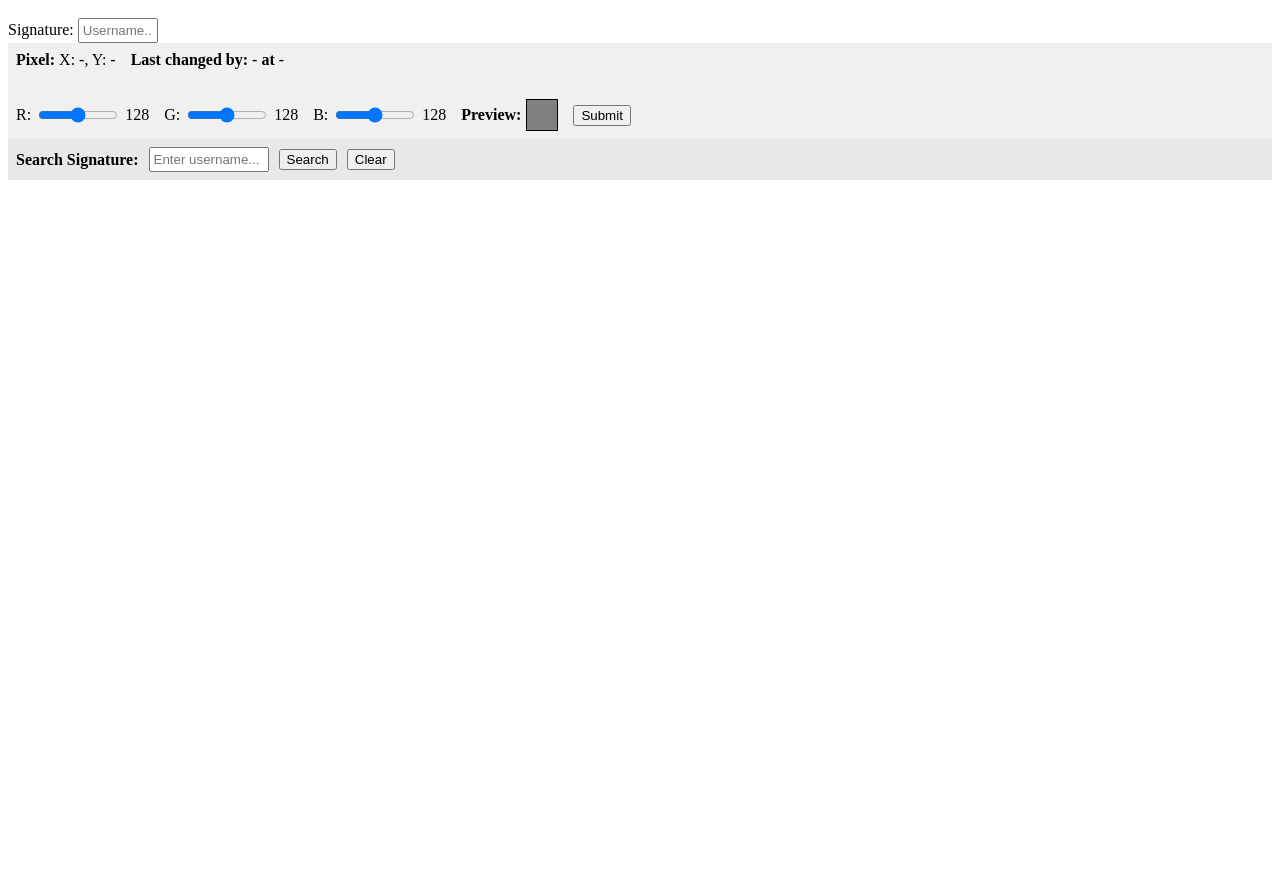
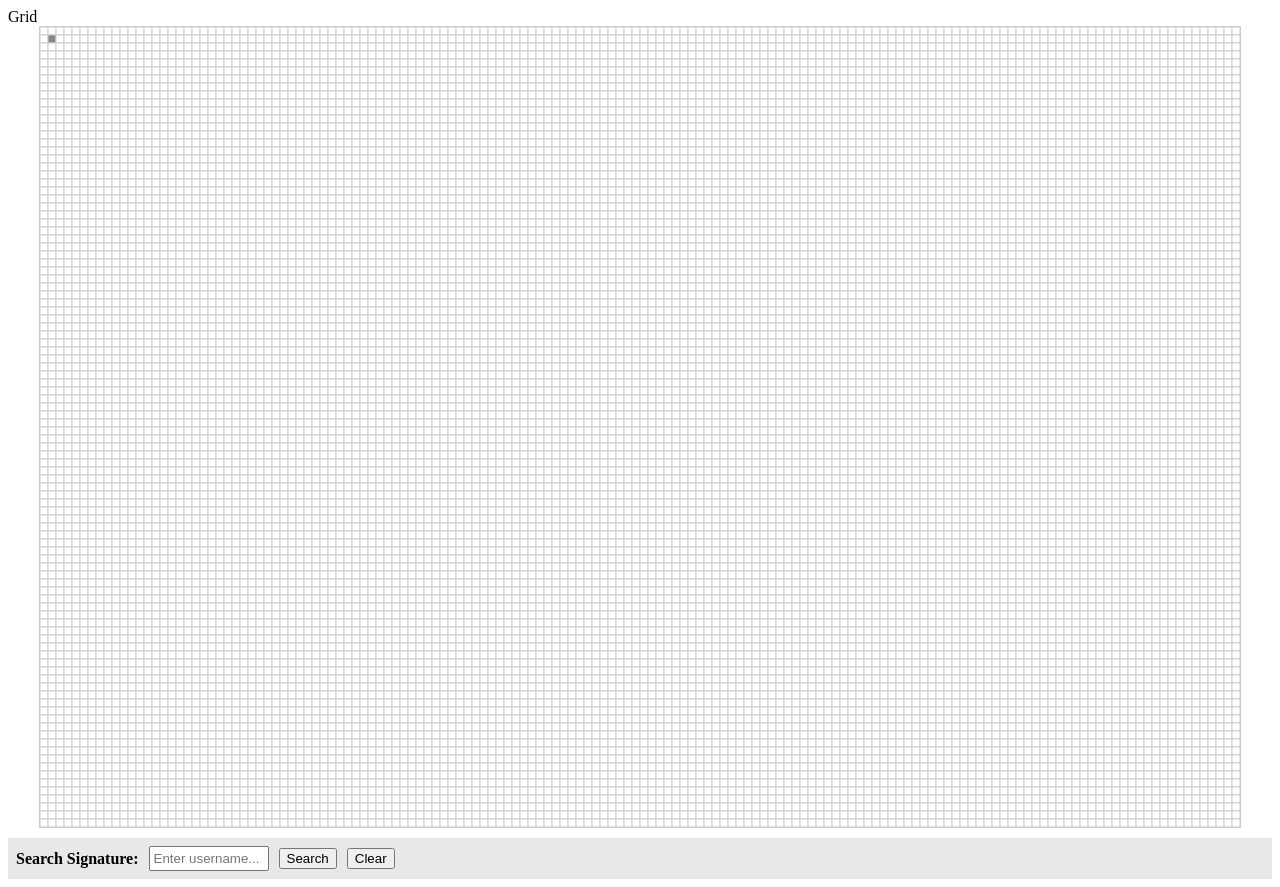
Before and after one commit to cmaul25/CSCI-4830-Individual-Project, a Django app: page / in a window 1280 px wide. Before the commit the page ends 180 px from the top, so only its background shows below. Run offline with Django 5.2, Linux system fonts and the light colour scheme; tables that the repository leaves empty hold one stand-in row (values such as "Sample post").

Commit message:
changed from table to canvas

```diff
--- a/grid_art_app/templates/grid.html
+++ b/grid_art_app/templates/grid.html
@@ -1,32 +1,14 @@
+{% block title %}Grid{% endblock %}
+
 {% block content %}
-<!-- Section 1: Grid -->
-<div style="display: flex; justify-content: center; margin-bottom: 10px; overflow: auto;">    <div id="grid-container" style="transform-origin: top left; transition: transform 0.1s;">
-        <table style="border-collapse: collapse; cursor: pointer;">
-            {% for row in grid %}
-            <tr>
-                {% for pixel in row %}
-                <td style="width:8px; height:8px; background-color:{{ pixel.color }}; border: 1px solid #ccc; box-sizing: border-box; padding: 0;"
-                    data-x="{{ pixel.x }}" data-y="{{ pixel.y }}"
-                    data-changed-by="{{ pixel.changed_by }}"
-                    data-timestamp="{{ pixel.timestamp }}"
-                    onclick="pixelClicked(this)">
-                </td>
-                {% endfor %}
-            </tr>
-            {% endfor %}
-        </table>
-    </div>
-</div>
 
-<!-- Section 2: Signature -->
-<div>
-    <label>Signature:</label>
-    <input type="text" id="signature" placeholder="Username..." style="width: 80px; padding: 3px;">
-    <span id="signature-warning" style="color: red; display: none;">Required!</span>
+<!-- Section 2: Grid -->
+<div style="display: flex; justify-content: center; margin-bottom: 10px; overflow: auto;">
+    <canvas id="grid-canvas" style="border: 1px solid #ccc; cursor: crosshair;"></canvas>
 </div>
 
 <!-- Section 3: Color Widget -->
-<div id="color-widget" style="padding: 8px; background-color: #f0f0f0; display: none; display: flex; flex-direction: row; align-items: center; gap: 15px; flex-wrap: wrap;">
+<div id="color-widget" style="padding: 8px; background-color: #f0f0f0; display: none; flex-direction: row; align-items: center; gap: 15px; flex-wrap: wrap;">
 
     <div>
         <strong>Pixel:</strong> X: <span id="pixel-x">-</span>, Y: <span id="pixel-y">-</span>
@@ -37,6 +19,12 @@
     </div>
 
     <div style="width: 100%; height: 0;"></div>
+
+    <div>
+        <label>Signature:</label>
+        <input type="text" id="signature" placeholder="Username..." style="width: 80px; padding: 3px;">
+        <span id="signature-warning" style="color: red; display: none;">Required!</span>
+    </div>
 
     <div style="display: flex; align-items: center; gap: 5px;">
         <label>R:</label>
@@ -75,19 +63,57 @@
 </div>
 
 <script>
-    function pixelClicked(td) {
-        const x = td.getAttribute('data-x');
-        const y = td.getAttribute('data-y');
-        const changedBy = td.getAttribute('data-changed-by') || 'Never changed';
-        const timestamp = td.getAttribute('data-timestamp') || '-';
+    const PIXEL_SIZE = 8;
+    const WIDTH = 150;
+    const HEIGHT = 100;
+
+    // Build pixel map from Django data
+    const pixelData = {{ pixel_data|safe }};
+    const pixelMap = {};
+    pixelData.forEach(p => {
+        pixelMap[`${p.x},${p.y}`] = p;
+    });
+
+    // Set up canvas
+    const canvas = document.getElementById('grid-canvas');
+    const ctx = canvas.getContext('2d');
+    canvas.width = WIDTH * PIXEL_SIZE;
+    canvas.height = HEIGHT * PIXEL_SIZE;
+
+    // Draw the full grid
+    function drawGrid() {
+        for (let y = 0; y < HEIGHT; y++) {
+            for (let x = 0; x < WIDTH; x++) {
+                const key = `${x},${y}`;
+                const color = pixelMap[key] ? pixelMap[key].color : '#FFFFFF';
+                ctx.fillStyle = color;
+                ctx.fillRect(x * PIXEL_SIZE, y * PIXEL_SIZE, PIXEL_SIZE, PIXEL_SIZE);
+                ctx.strokeStyle = '#ccc';
+                ctx.strokeRect(x * PIXEL_SIZE, y * PIXEL_SIZE, PIXEL_SIZE, PIXEL_SIZE);
+            }
+        }
+    }
+
+    drawGrid();
+
+    // Handle canvas click
+    canvas.addEventListener('click', function(e) {
+        const rect = canvas.getBoundingClientRect();
+        const x = Math.floor((e.clientX - rect.left) / PIXEL_SIZE);
+        const y = Math.floor((e.clientY - rect.top) / PIXEL_SIZE);
+
+        if (x < 0 || x >= WIDTH || y < 0 || y >= HEIGHT) return;
+
+        const key = `${x},${y}`;
+        const info = pixelMap[key];
 
         document.getElementById('pixel-x').innerText = x;
         document.getElementById('pixel-y').innerText = y;
-        document.getElementById('last-changed-by').innerText = changedBy;
-        document.getElementById('last-changed-time').innerText = timestamp;
+        document.getElementById('last-changed-by').innerText = info ? info.changed_by : 'Never changed';
+        document.getElementById('last-changed-time').innerText = info ? info.timestamp : '-';
         document.getElementById('color-widget').style.display = 'flex';
         updatePreview();
-    }
+    });
 
     function updatePreview() {
         const r = document.getElementById('r-slider').value;
@@ -106,8 +132,9 @@
             return;
         }
         document.getElementById('signature-warning').style.display = 'none';
-        const x = document.getElementById('pixel-x').innerText;
-        const y = document.getElementById('pixel-y').innerText;
+
+        const x = parseInt(document.getElementById('pixel-x').innerText);
+        const y = parseInt(document.getElementById('pixel-y').innerText);
         const r = document.getElementById('r-slider').value;
         const g = document.getElementById('g-slider').value;
         const b = document.getElementById('b-slider').value;
@@ -124,29 +151,36 @@
         .then(response => response.json())
         .then(data => {
             if (data.success) {
-                // Update the pixel color on the grid visually
-                const td = document.querySelector(`td[data-x="${x}"][data-y="${y}"]`);
-                td.style.backgroundColor = hex;
-                td.setAttribute('data-changed-by', signature);
-                td.setAttribute('data-timestamp', new Date().toLocaleString());
+                // Update pixel map
+                const key = `${x},${y}`;
+                pixelMap[key] = { x, y, color: hex, changed_by: signature, timestamp: new Date().toLocaleString() };
+
+                // Redraw just the updated pixel
+                ctx.fillStyle = hex;
+                ctx.fillRect(x * PIXEL_SIZE, y * PIXEL_SIZE, PIXEL_SIZE, PIXEL_SIZE);
+                ctx.strokeStyle = '#ccc';
+                ctx.strokeRect(x * PIXEL_SIZE, y * PIXEL_SIZE, PIXEL_SIZE, PIXEL_SIZE);
+
                 document.getElementById('color-widget').style.display = 'none';
             }
         });
     }
-    //Search feature functions
+
+    // Search functions
+    let highlightedPixels = [];
+
     function searchSignature() {
         clearSearch();
         const query = document.getElementById('search-signature').value.trim().toLowerCase();
         if (!query) return;
 
-    const cells = document.querySelectorAll('td[data-changed-by]');
         let count = 0;
-
-    cells.forEach(cell => {
-        const changedBy = cell.getAttribute('data-changed-by').toLowerCase();
-        if (changedBy === query) {
-            cell.style.outline = '2px solid yellow';
-            cell.style.boxShadow = '0 0 4px 2px rgba(255, 255, 0, 0.8)';
+        Object.values(pixelMap).forEach(p => {
+            if (p.changed_by && p.changed_by.toLowerCase() === query) {
+                highlightedPixels.push({ x: p.x, y: p.y });
+                ctx.strokeStyle = 'yellow';
+                ctx.lineWidth = 2;
+                ctx.strokeRect(p.x * PIXEL_SIZE + 1, p.y * PIXEL_SIZE + 1, PIXEL_SIZE - 2, PIXEL_SIZE - 2);
                 count++;
             }
         });
@@ -155,16 +189,18 @@
     }
 
     function clearSearch() {
-        const cells = document.querySelectorAll('td[data-changed-by]');
-        cells.forEach(cell => {
-            cell.style.outline = '';
-            cell.style.boxShadow = '';
+        highlightedPixels.forEach(p => {
+            const key = `${p.x},${p.y}`;
+            const color = pixelMap[key] ? pixelMap[key].color : '#FFFFFF';
+            ctx.fillStyle = color;
+            ctx.fillRect(p.x * PIXEL_SIZE, p.y * PIXEL_SIZE, PIXEL_SIZE, PIXEL_SIZE);
+            ctx.strokeStyle = '#ccc';
+            ctx.lineWidth = 1;
+            ctx.strokeRect(p.x * PIXEL_SIZE, p.y * PIXEL_SIZE, PIXEL_SIZE, PIXEL_SIZE);
         });
+        highlightedPixels = [];
         document.getElementById('search-result').innerText = '';
     }
-    document.getElementById('grid-container').addEventListener('wheel', function(e) {
-        e.preventDefault();
-        applyZoom(e);
-    }, { passive: false });
 </script>
+
 {% endblock %}
```
Lines whose indentation alone changed are shown as unchanged.
